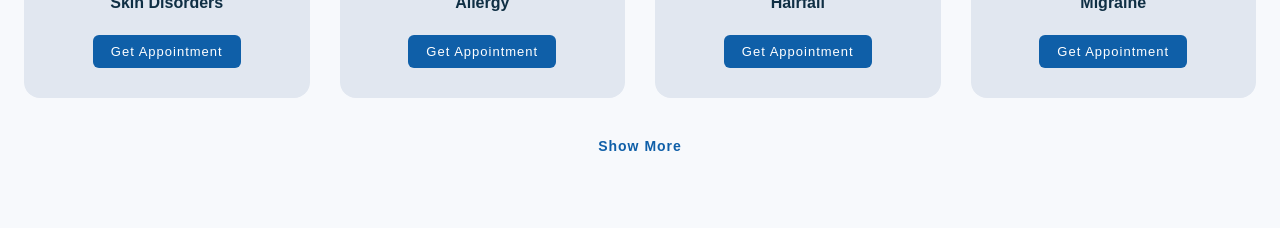
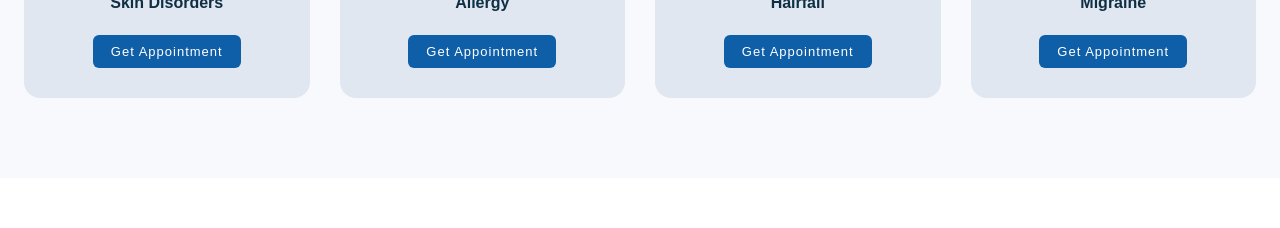
Before and after one commit to husen-2346/vital_vibes_frontend, a React (Vite) app: page / in a window 1280 px wide. Shown: the part 1580-1808 px from the top of the page. Built offline with nearby package versions, Linux system fonts and the light colour scheme.

Commit message:
added doc image

```diff
--- a/src/components/about.jsx
+++ b/src/components/about.jsx
@@ -1,5 +1,5 @@
 import React from "react";
-import docImage from "../assets/doc.jpeg";
+import docImage from "../assets/doc2.jpeg";
 
 const doctors = [
   {
--- a/src/components/treatments.jsx
+++ b/src/components/treatments.jsx
@@ -32,9 +32,7 @@ const Treatments = () => {
           ))}
         </div>
 
-        <div className="show-more">
-          <button>Show More</button>
-        </div>
+
 
       </div>
     </section>
```
Also changed, not shown: src/assets/doc2.jpeg (added).
